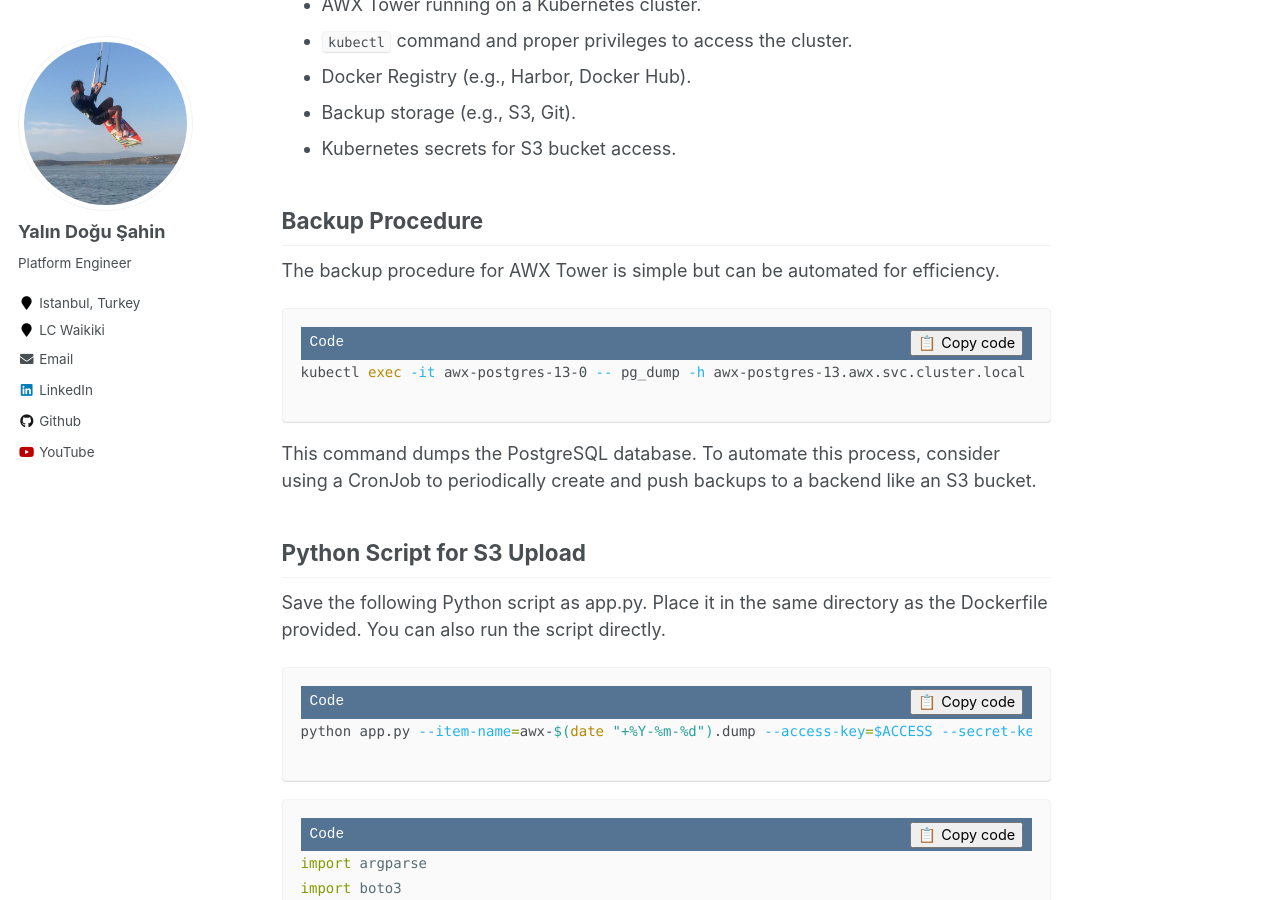
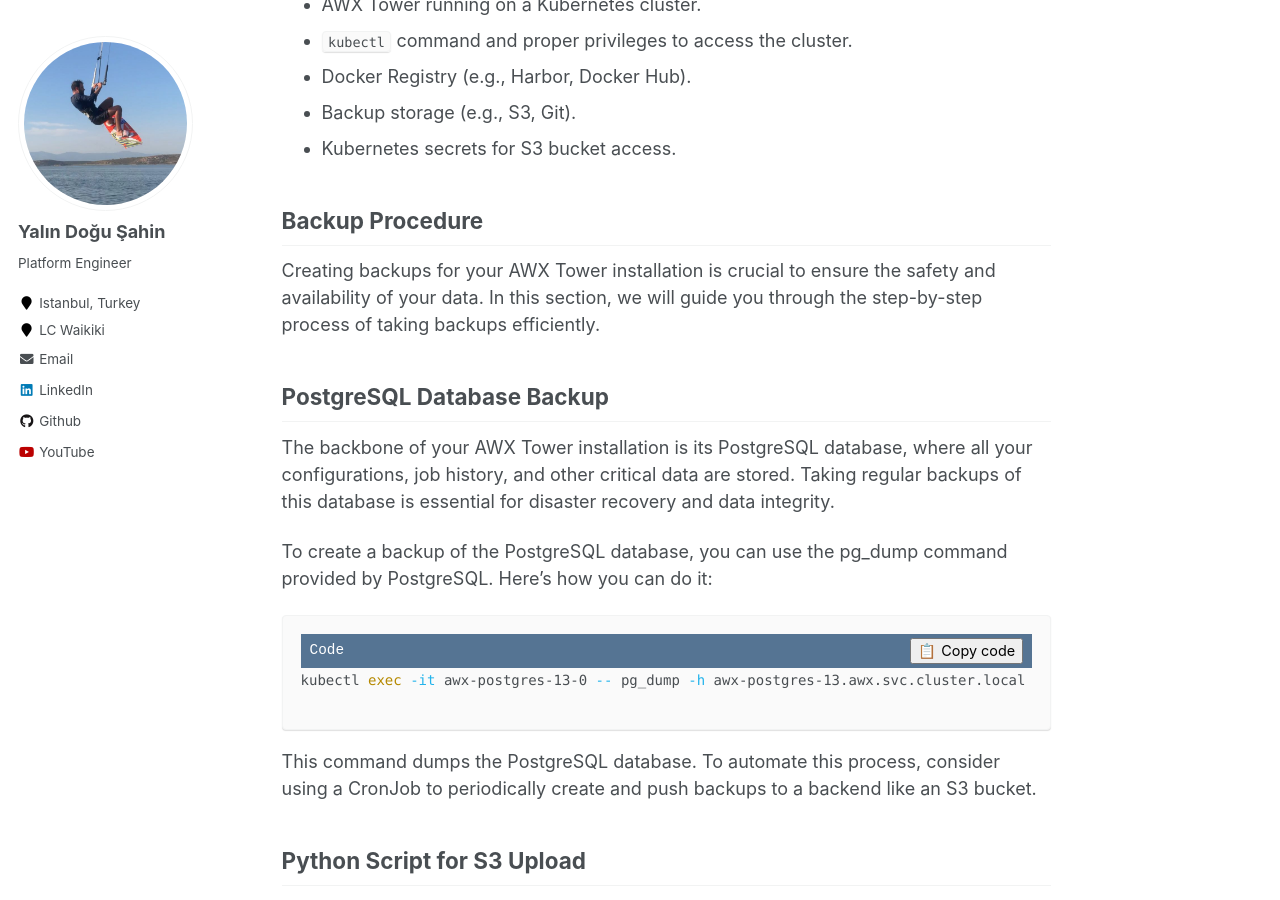
Before and after one commit to yalindogusahin/yalindogusahin.github.io, a Jekyll site: the page built from _posts/2023-09-26-blog-post-6.md, in a window 1280 px wide and 900 px high, scrolled down 880 px. Built offline with Jekyll 4.4.1, drawn with Linux system fonts in a browser that asks for light colours; some of the changed text lies outside the part shown.

Commit message:
procedure edited

````diff
--- a/_posts/2023-09-26-blog-post-6.md
+++ b/_posts/2023-09-26-blog-post-6.md
@@ -34,7 +34,13 @@ Before you begin, make sure you have the following:
 
 ## Backup Procedure
 
-The backup procedure for AWX Tower is simple but can be automated for efficiency.
+Creating backups for your AWX Tower installation is crucial to ensure the safety and availability of your data. In this section, we will guide you through the step-by-step process of taking backups efficiently.
+
+## PostgreSQL Database Backup
+
+The backbone of your AWX Tower installation is its PostgreSQL database, where all your configurations, job history, and other critical data are stored. Taking regular backups of this database is essential for disaster recovery and data integrity.
+
+To create a backup of the PostgreSQL database, you can use the pg_dump command provided by PostgreSQL. Here's how you can do it:
 
 ```bash
 kubectl exec -it awx-postgres-13-0 -- pg_dump -h awx-postgres-13.awx.svc.cluster.local -U $PGUSER $PGDB > awx-$(date "+%Y-%m-%d").dump
````
